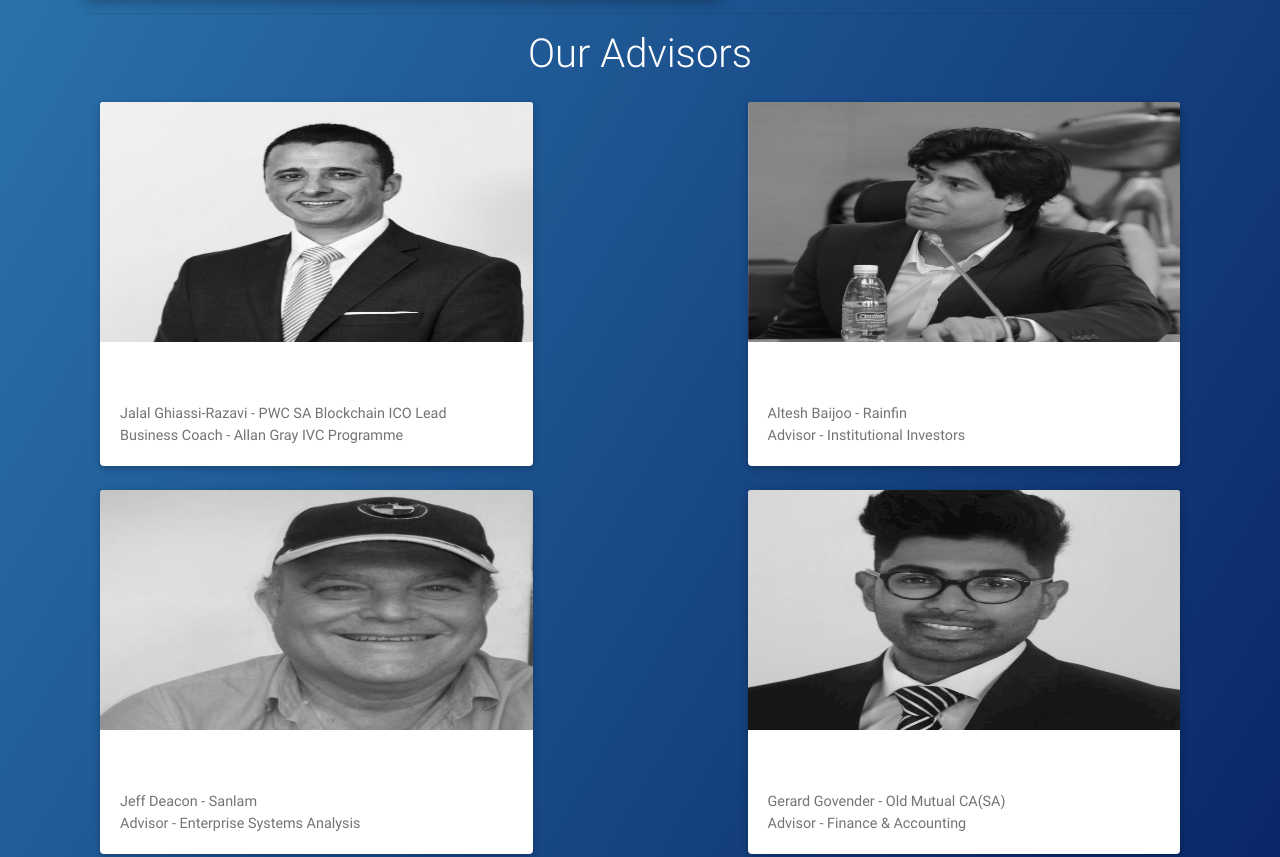
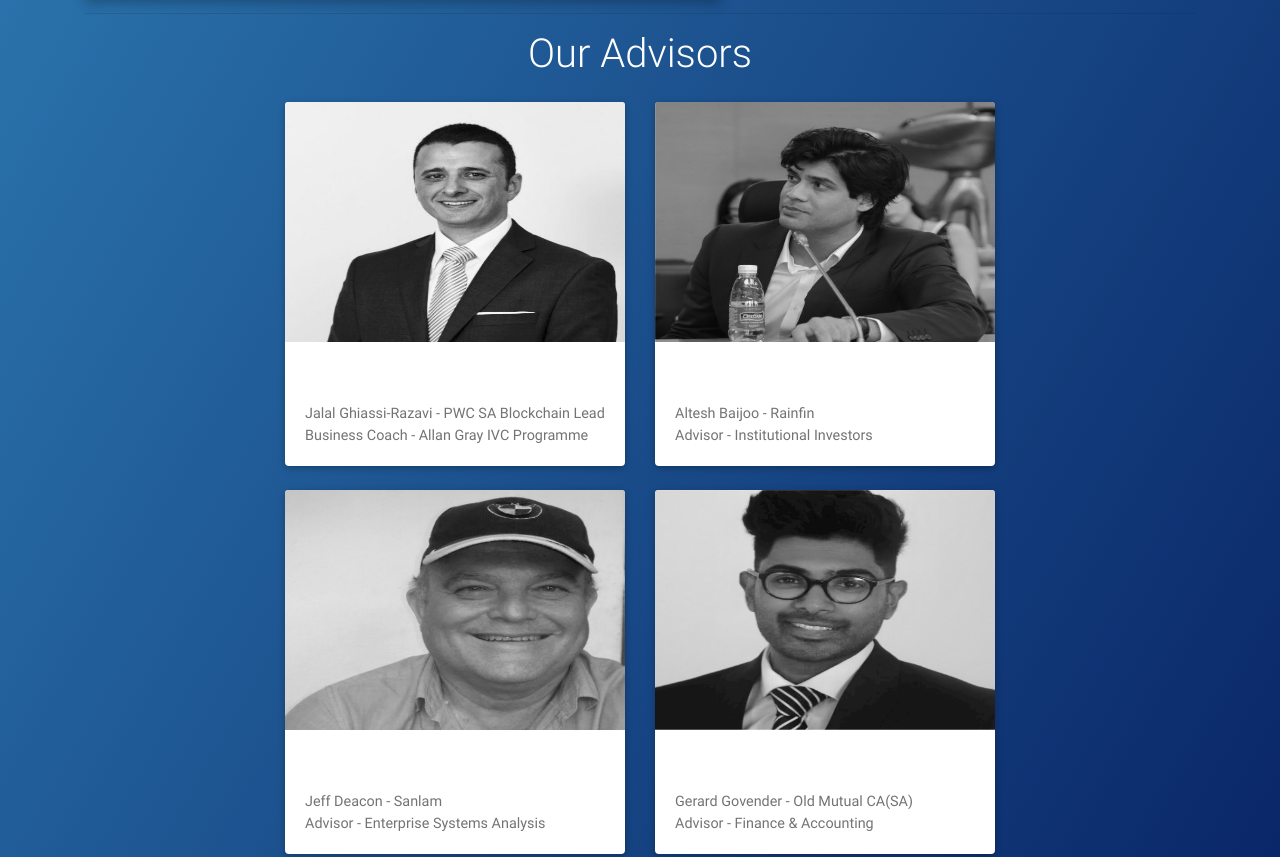
Before and after one commit to mthlongwane/nisaWebsite, a website: page aboutUs.html in a window 1280 px wide. Shown: the part 857-1714 px from the top of the page. Drawn offline with Linux system fonts and the light colour scheme.

Commit message:
image changes

```diff
--- a/aboutUs.html
+++ b/aboutUs.html
@@ -105,15 +105,17 @@
         <!--Grid row : Cards for Advisors-->
         <div class="container">
             <h1 class="animated fadeIn mb-4 text-center">Our Advisors</h1>
-            <div class="row">
-
+            <div class="row align-items-center">
                 <!--Grid column-->
-                <div class="col-lg-5 col-md-12">
+                <div class="col-lg-2 col-md-12"> <br> </div>
+                <!--Grid column-->
+                <!--Grid column-->
+                <div class="col-lg-4 col-md-12">
                     <!--Card-->
-                    <div class="card">
+                    <div class="card card-cascade narrower">
 
                         <!--Card image-->
-                        <div class="view overlay">
+                        <div class="view view-cascade overlay">
                             <img src="img/graphics/jalal.jpeg" class="card-img-top" alt="" style="height: 30vh">
                             <a href="#">
                                 <div class="mask rgba-white-slight"></div>
@@ -125,21 +127,21 @@
                             <!--Title-->
                             <h4 class="card-title">Jalal </h4>
                             <!--Text-->
-                            <p class="card-text">Jalal Ghiassi-Razavi - PWC SA Blockchain ICO Lead <br>Business Coach -
+                            <p class="card-text">Jalal Ghiassi-Razavi - PWC SA Blockchain Lead <br>Business Coach -
                                 Allan Gray IVC Programme </p>
                         </div>
                     </div>
                     <!--/.Card-->
                 </div>
-                <!--Grid column-->
-                <div class="col-lg-2 col-md-12"> <br> </div>
-                <!--Grid column-->
-                <div class="col-lg-5 col-md-12">
+                <!--Grid column
+                <div class="col-lg-1 col-md-12"> <br> </div>
+                Grid column-->
+                <div class="col-lg-4 col-md-12">
                     <!--Card-->
-                    <div class="card">
+                    <div class="card card-cascade narrower">
 
                         <!--Card image-->
-                        <div class="view overlay">
+                        <div class="view view-cascade overlay">
                             <img src="img/graphics/altesh.jpeg" class="card-img-top" alt="" style="height: 30vh">
                             <a href="#">
                                 <div class="mask rgba-white-slight"></div>
@@ -156,24 +158,26 @@
 
                     </div>
                     <!--/.Card-->
-
-
                 </div>
                 <!--Grid column-->
-
+                <!--Grid column-->
+                <div class="col-lg-2 col-md-12"> <br> </div>
+                <!--Grid column-->
             </div>
             <br>
             <!--Grid row-->
-            <div class="row">
-
+            <div class="row align-items-center">
                 <!--Grid column-->
-                <div class="col-lg-5 col-md-12">
+                <div class="col-lg-2 col-md-12"> <br> </div>
+                <!--Grid column-->
+                <!--Grid column-->
+                <div class="col-lg-4 col-md-12">
                     <!--Card-->
 
-                    <div class="card">
+                    <div class="card card-cascade narrower">
 
                         <!--Card image-->
-                        <div class="view overlay">
+                        <div class="view view-cascade overlay">
                             <img src="img/graphics/jeff.jpeg" class="card-img-top" alt="" style="height: 30vh">
                             <a href="#">
                                 <div class="mask rgba-white-slight"></div>
@@ -191,15 +195,15 @@
                     </div>
                     <!--/.Card-->
                 </div>
-                <!--Grid column-->
-                <div class="col-lg-2 col-md-12"> <br> </div>
-                <!--Grid column-->
-                <div class="col-lg-5 col-md-12">
+                <!--Grid column
+                <div class="col-lg-1 col-md-12"> <br> </div>
+                Grid column-->
+                <div class="col-lg-4 col-md-12">
                     <!--Card-->
 
-                    <div class="card">
+                    <div class="card card-cascade narrower">
                         <!--Card image-->
-                        <div class="view overlay">
+                        <div class="view view-cascade overlay">
                             <img src="img/graphics/gerard.jpeg" class="card-img-top" alt="" style="height: 30vh">
                             <a href="#">
                                 <div class="mask rgba-white-slight"></div>
@@ -218,7 +222,9 @@
                     <!--/.Card-->
                 </div>
                 <!--Grid column-->
-
+                <!--Grid column-->
+                <div class="col-lg-2 col-md-12"> <br> </div>
+                <!--Grid column-->
             </div>
         </div>
         <hr>
```
Also changed, not shown: index.html (+3 -3 lines), img/graphics/bank.jpg (added), img/graphics/bank.png (deleted), img/graphics/cityscape.png (deleted), img/graphics/corpsSmes.jpg (added), img/graphics/deal.png (deleted), img/graphics/invoiceImg.jpg (added), img/graphics/sme.jpg (added), img/graphics/sme.png (deleted), img/graphics/sme1.png (deleted).
